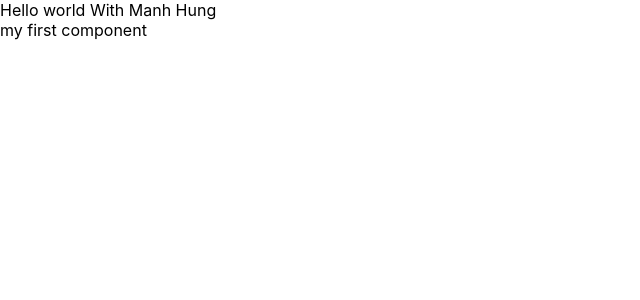
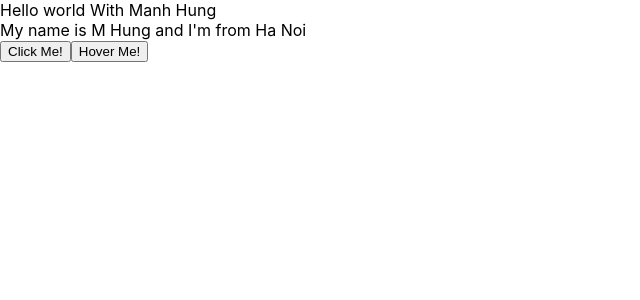
Before and after one commit to roymhung/test-demo-reactJS, a React (Create React App) app: page / in a window 1280 px wide. Shown: the top 300 px of the page, without its empty margins (0-640 px from the left). Built offline with nearby package versions, Linux system fonts and the light colour scheme.

Commit message:
DOM event

```diff
--- a/src/App.js
+++ b/src/App.js
@@ -2,29 +2,36 @@ import logo from "./logo.svg";
 import "./App.css";
 import { useDispatch, useSelector } from "react-redux";
 import { increaseCounter, decreaseCounter } from "./redux/action/counterAction";
-
 import MyComponent from "./components/MyComponet";
 
-const App = () => {
-  const count = useSelector((state) => state.counter.count);
-  const dispatch = useDispatch();
+import React from "react";
 
-  return (
-    <div>
-      Hello world With Manh Hung
-      <MyComponent></MyComponent>
-    </div>
-    // <div className="App">
-    //   <header className="App-header">
-    //     <img src={logo} className="App-logo" alt="logo" />
-    //     <p>Hello world With Manh Hung</p>
+class App extends React.Component {
+  render() {
+    return (
+      <div>
+        Hello world With Manh Hung
+        <MyComponent></MyComponent>
+      </div>
+    );
+  }
+}
 
-    //     <div>Count = {count}</div>
-    //     <button onClick={() => dispatch(increaseCounter())}>Increase</button>
-    //     <button onClick={() => dispatch(decreaseCounter())}>Decrease</button>
-    //   </header>
-    // </div>
-  );
-};
+// const App = () => {
+//   const count = useSelector((state) => state.counter.count);
+//   const dispatch = useDispatch();
 
+//   return (
+//     <div className="App">
+//       <header className="App-header">
+//         <img src={logo} className="App-logo" alt="logo" />
+//         <p>Hello world With Manh Hung</p>
+
+//         <div>Count = {count}</div>
+//         <button onClick={() => dispatch(increaseCounter())}>Increase</button>
+//         <button onClick={() => dispatch(decreaseCounter())}>Decrease</button>
+//       </header>
+//     </div>
+//   );
+// };
 export default App;
--- a/src/components/MyComponet.js
+++ b/src/components/MyComponet.js
@@ -4,10 +4,30 @@
 import React from "react";
 
 class MyComponent extends React.Component {
+  state = {
+    name: "M Hung",
+    address: "Ha Noi",
+    age: 20,
+  };
+
+  handleClick(event) {
+    console.log(">> click me my button");
+    console.log(" My name is ", this.state.name);
+  }
+
+  handleOnMoverOver(event) {
+    console.log(event.pageX);
+  }
+
   // JSX
   render() {
-    return(
-        <div> my first component</div>
+    return (
+      <div>
+        My name is {this.state.name} and I'm from {this.state.address}
+        <br></br>
+        <button onClick={this.handleClick}>Click Me!</button>
+        <button onMouseOver={this.handleOnMoverOver}>Hover Me!</button>
+      </div>
     );
   }
 }
```
